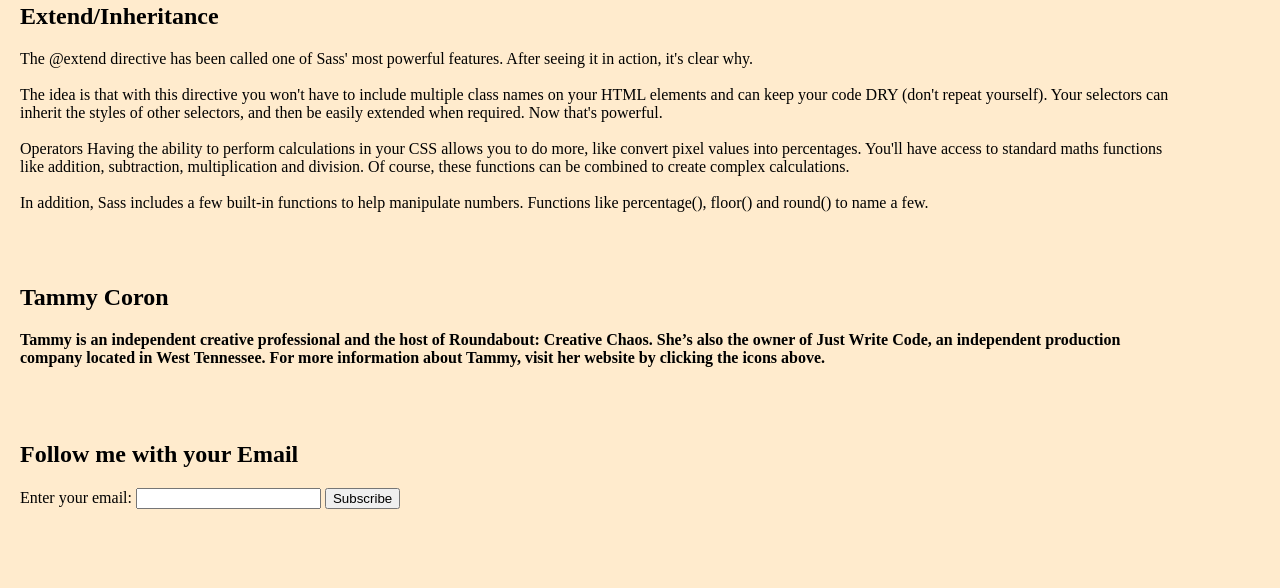
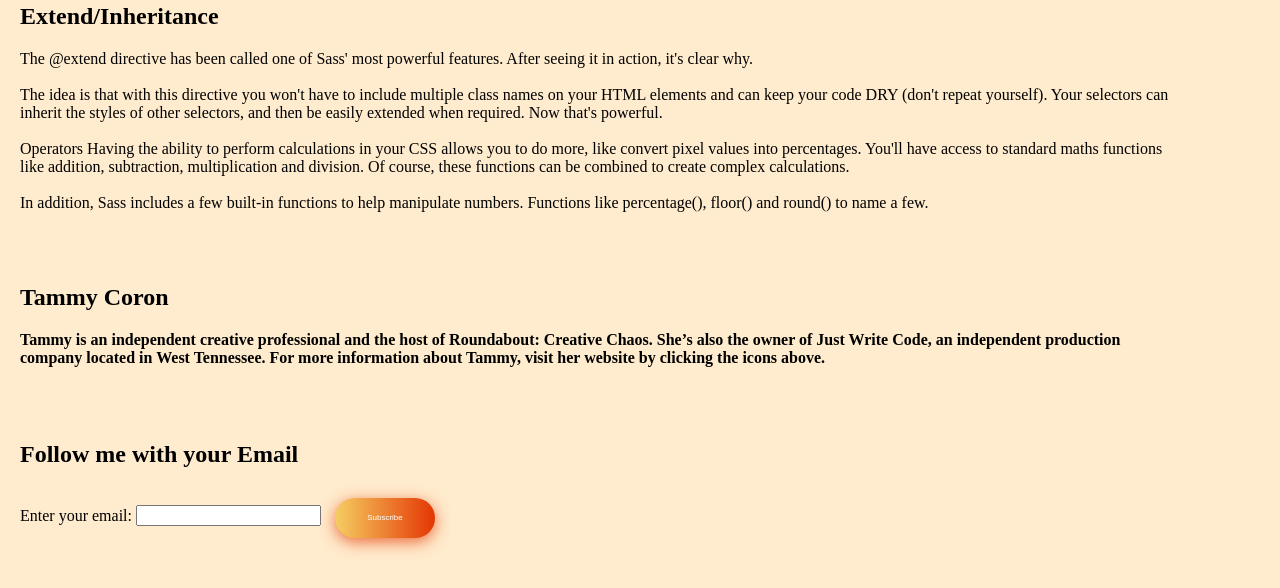
Before and after one commit to awirbel327/WADT_html_workshop, a plain HTML site: page lecture4_wadt_classwork_doc.html in a window 1280 px wide. Shown: the part 3507-4095 px from the top of the page. Drawn offline with Linux system fonts and the light colour scheme.

Commit message:
Update lecture4.css

```diff
--- a/lecture4.css
+++ b/lecture4.css
@@ -16,6 +16,7 @@ body {
     color: 999999;
   }
 
+
   I {
     color: 999999;
   }
@@ -23,3 +24,35 @@ body {
   B {
     color: 999999;
   }
+
+  .btn-hover.color {
+    background-image: linear-gradient(to right, #f5ce62, #e43603, #fa7199, #e85a19);
+    box-shadow: 0 4px 15px 0 rgba(229, 66, 10, 0.75);
+}
+
+.btn-hover {
+  width: 100px;
+  font-size: 8px;
+  font-weight: 300;
+  color: #fff;
+  cursor: pointer;
+  margin: 10px;
+  height: 40px;
+  text-align:center;
+  border: none;
+  background-size: 300% 100%;
+
+  border-radius: 50px;
+  -o-transition: all .4s ease-in-out;
+  -webkit-transition: all .4s ease-in-out;
+  transition: all .4s ease-in-out;
+}
+
+.btn-hover:hover {
+  background-position: 100% 0;
+}
+
+#myImage{
+  width: 50px;
+  height: 50px;
+}
```
